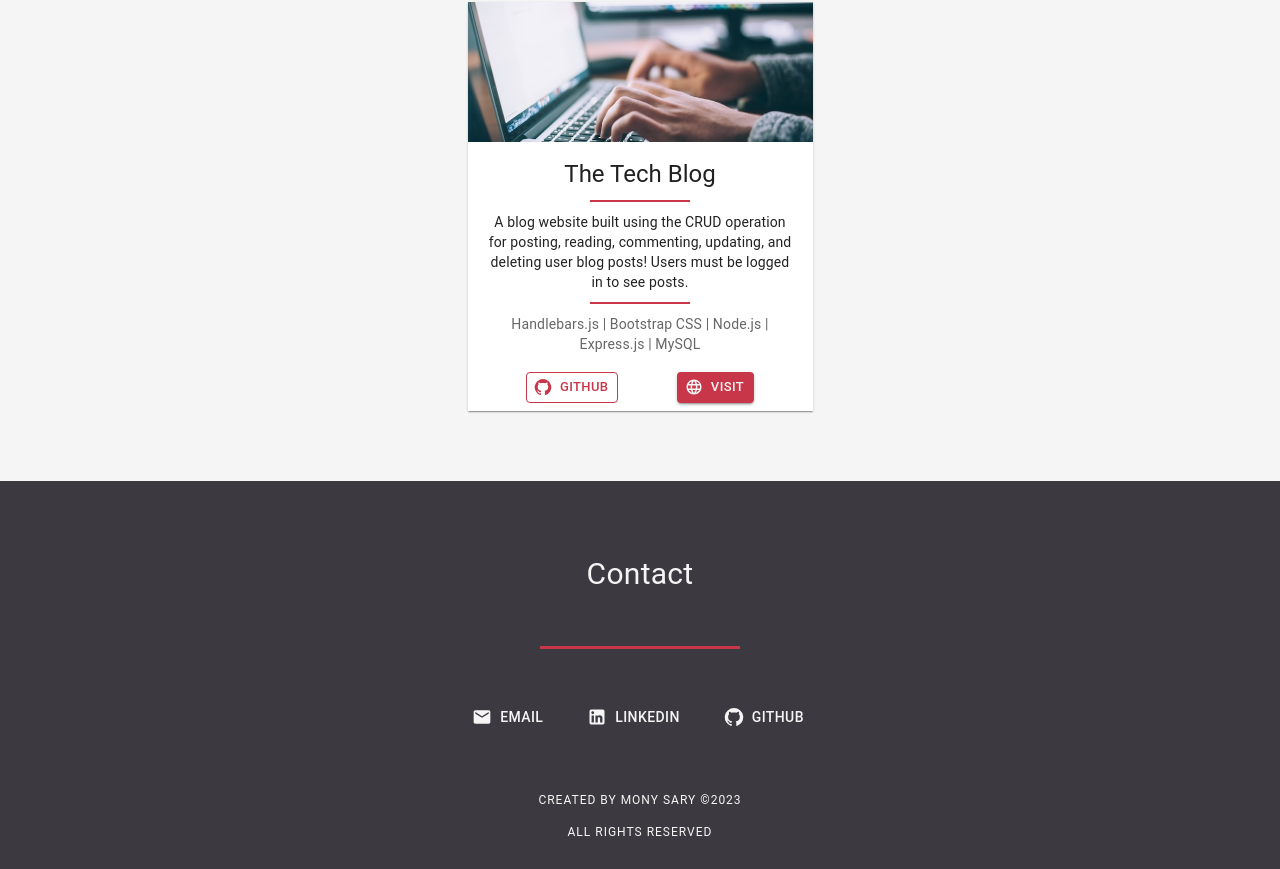
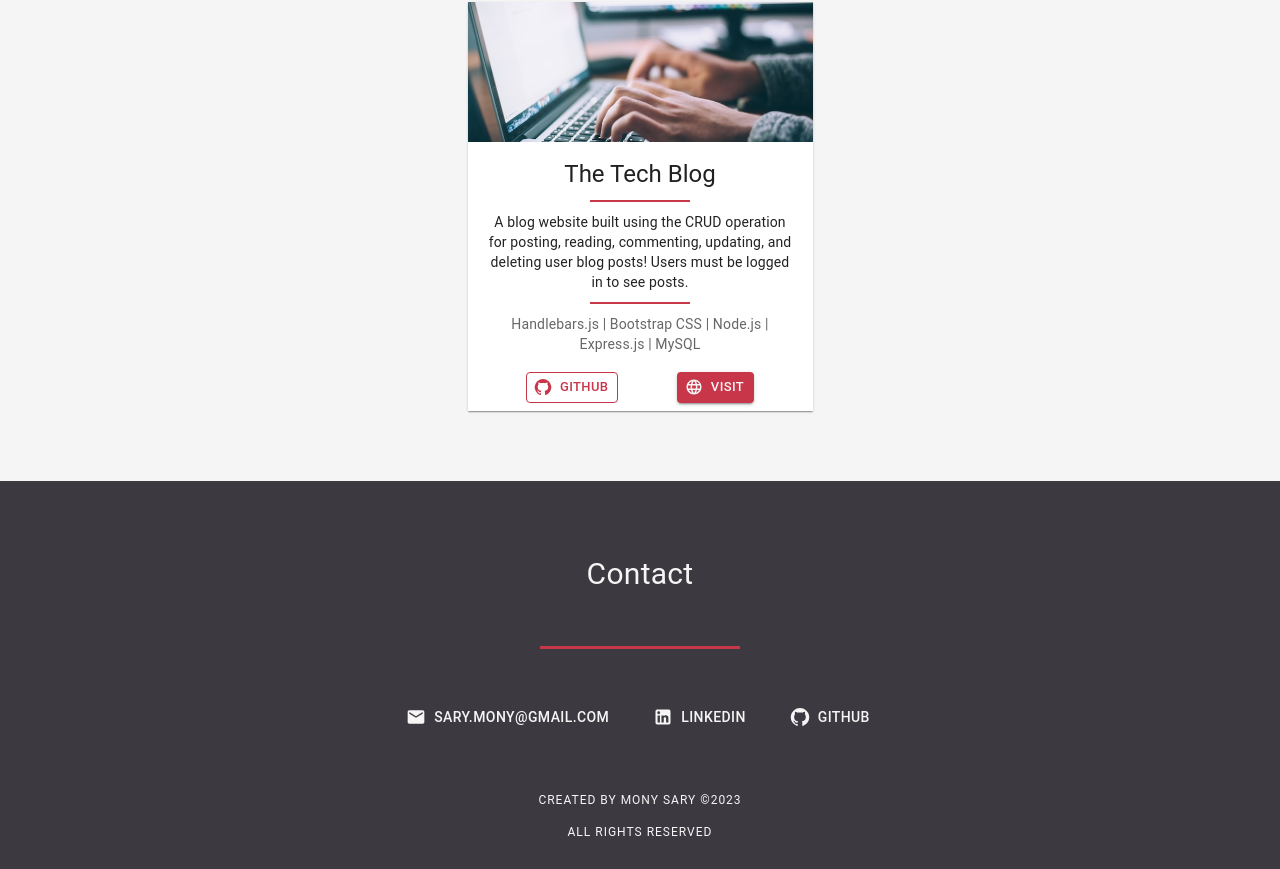
Before and after one commit to monysary/main-developer-portoflio, a React (Create React App) app: page / in a window 1280 px wide. Shown: the part 2113-2982 px from the top of the page. Built offline with nearby package versions, Linux system fonts and the light colour scheme.

Commit message:
updated email in contacts to actual reveal actual email

```diff
--- a/src/components/Contact.js
+++ b/src/components/Contact.js
@@ -20,7 +20,7 @@ function Contact() {
                     sx={{ color: "#F5F5F5" }}
                     startIcon={<EmailIcon sx={{ color: "#F5F5F5" }} />}
                     href='mailto:sary.mony@gmail.com'
-                >Email</Button>
+                >sary.mony@gmail.com</Button>
                 <Button
                     variant="text"
                     sx={{ color: "#F5F5F5" }}
```
Also changed, not shown: 1 other file (tests, documents, lock files or other folders).
